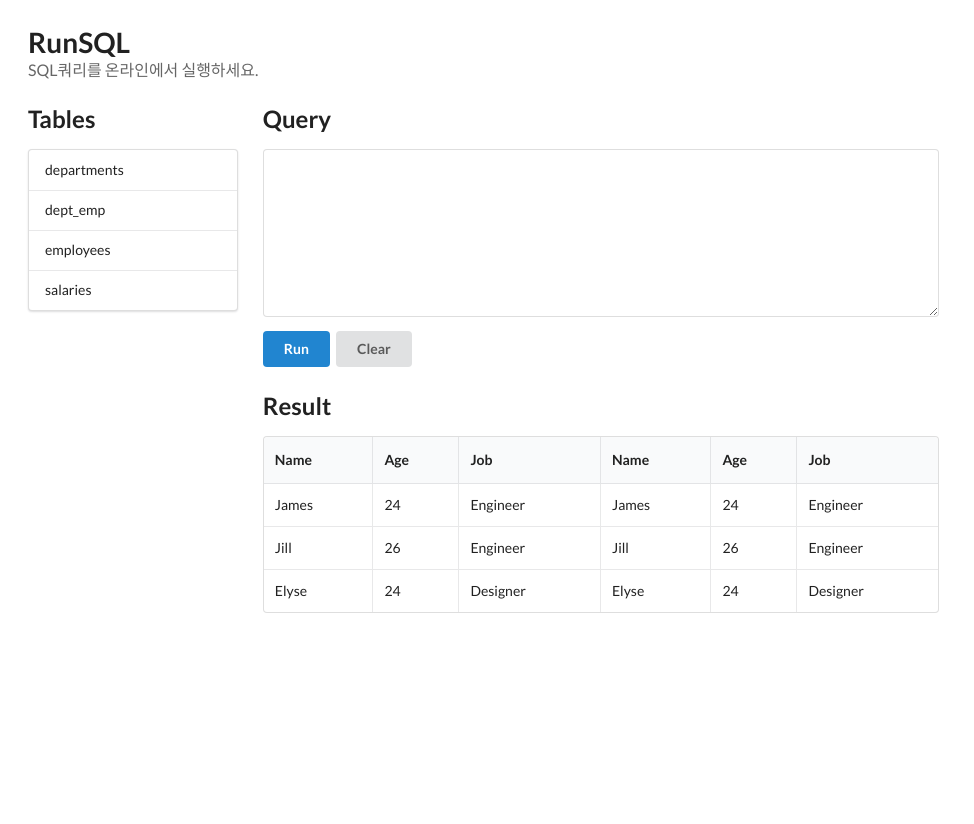
After one commit to beomjae/runsql, a Rails app: template app/views/main/index.html.erb in a window 1280 px wide. The commit adds this page. Shown: the whole page, without its empty margins (0-974 px from the left). Run offline with Rails 7, Linux system fonts and the light colour scheme; the template is opened without the code that fills it, so the values that code supplies are empty; style sheets or scripts are compiled from the project's sources; some libraries are stand-ins or nearby versions.

Commit message:
메인 레이아웃 UI 추가

```diff
--- /dev/null
+++ b/app/assets/stylesheets/main.scss
@@ -0,0 +1,12 @@
+// Place all the styles related to the main controller here.
+// They will automatically be included in application.css.
+// You can use Sass (SCSS) here: https://sass-lang.com/
+
+.main-page {
+  margin: 2rem;
+
+  .main-page-title { margin-bottom: 2rem; }
+  .tables-container {}
+  .query-container {}
+  .result-container { margin-top: 2rem;}
+}
--- /dev/null
+++ b/app/controllers/main_controller.rb
@@ -0,0 +1,4 @@
+class MainController < ApplicationController
+  def index
+  end
+end
--- /dev/null
+++ b/app/helpers/main_helper.rb
@@ -0,0 +1,2 @@
+module MainHelper
+end
--- a/app/views/layouts/application.html.erb
+++ b/app/views/layouts/application.html.erb
@@ -6,6 +6,12 @@
     <%= csrf_meta_tags %>
     <%= csp_meta_tag %>
 
+    <link rel="stylesheet" type="text/css" href="//cdnjs.cloudflare.com/ajax/libs/semantic-ui/2.4.1/semantic.min.css">
+    <script
+      src="//code.jquery.com/jquery-3.1.1.min.js"
+      integrity="sha256-hVVnYaiADRTO2PzUGmuLJr8BLUSjGIZsDYGmIJLv2b8="
+      crossorigin="anonymous"></script>
+    <script src="//cdnjs.cloudflare.com/ajax/libs/semantic-ui/2.4.1/semantic.min.js"></script>
     <%= stylesheet_link_tag 'application', media: 'all', 'data-turbolinks-track': 'reload' %>
     <%= javascript_pack_tag 'application', 'data-turbolinks-track': 'reload' %>
   </head>
--- /dev/null
+++ b/app/views/main/index.html.erb
@@ -0,0 +1,89 @@
+<div class="main-page">
+  <h1 class="ui header main-page-title">
+    <div class="content">RunSQL
+      <div class="sub header">SQL쿼리를 온라인에서 실행하세요.</div>
+    </div>
+  </h1>
+  <div class="ui grid">
+    <div class="three wide column tables-container">
+      <h2 class="ui header">Tables</h2>
+      <div class="ui vertical menu">
+        <a class="item">
+          departments
+        </a>
+        <a class="item">
+          dept_emp
+        </a>
+        <a class="item">
+          employees
+        </a>
+        <a class="item">
+          salaries
+        </a>
+      </div>
+    </div>
+    <div class="nine wide column">
+      <div class="query-container">
+        <h2 class="ui header">Query</h2>
+        <div>
+          <div class="ui form">
+            <div class="field">
+              <textarea></textarea>
+            </div>
+            <div>
+              <button class="ui primary button">
+                Run
+              </button>
+              <button class="ui button">
+                Clear
+              </button>
+            </div>
+          </div>
+        </div>
+      </div>
+      <div>
+        <div class="result-container">
+          <h2 class="ui header">Result</h2>
+          <table class="ui celled table">
+            <thead>
+              <tr>
+                <th>Name</th>
+                <th>Age</th>
+                <th>Job</th>
+                <th>Name</th>
+                <th>Age</th>
+                <th>Job</th>
+              </tr>
+            </thead>
+            <tbody>
+              <tr>
+                <td data-label="Name">James</td>
+                <td data-label="Age">24</td>
+                <td data-label="Job">Engineer</td>
+                <td data-label="Name">James</td>
+                <td data-label="Age">24</td>
+                <td data-label="Job">Engineer</td>
+              </tr>
+              <tr>
+                <td data-label="Name">Jill</td>
+                <td data-label="Age">26</td>
+                <td data-label="Job">Engineer</td>
+                <td data-label="Name">Jill</td>
+                <td data-label="Age">26</td>
+                <td data-label="Job">Engineer</td>
+              </tr>
+              <tr>
+                <td data-label="Name">Elyse</td>
+                <td data-label="Age">24</td>
+                <td data-label="Job">Designer</td>
+                <td data-label="Name">Elyse</td>
+                <td data-label="Age">24</td>
+                <td data-label="Job">Designer</td>
+              </tr>
+            </tbody>
+          </table>
+        </div>
+      </div>
+    </div>
+  </div>
+</div>
--- a/config/routes.rb
+++ b/config/routes.rb
@@ -1,3 +1,4 @@
 Rails.application.routes.draw do
+  root to: 'main#index'
   # For details on the DSL available within this file, see https://guides.rubyonrails.org/routing.html
 end
```
Also changed, not shown: test/controllers/main_controller_test.rb (added, +8 -0 lines).
